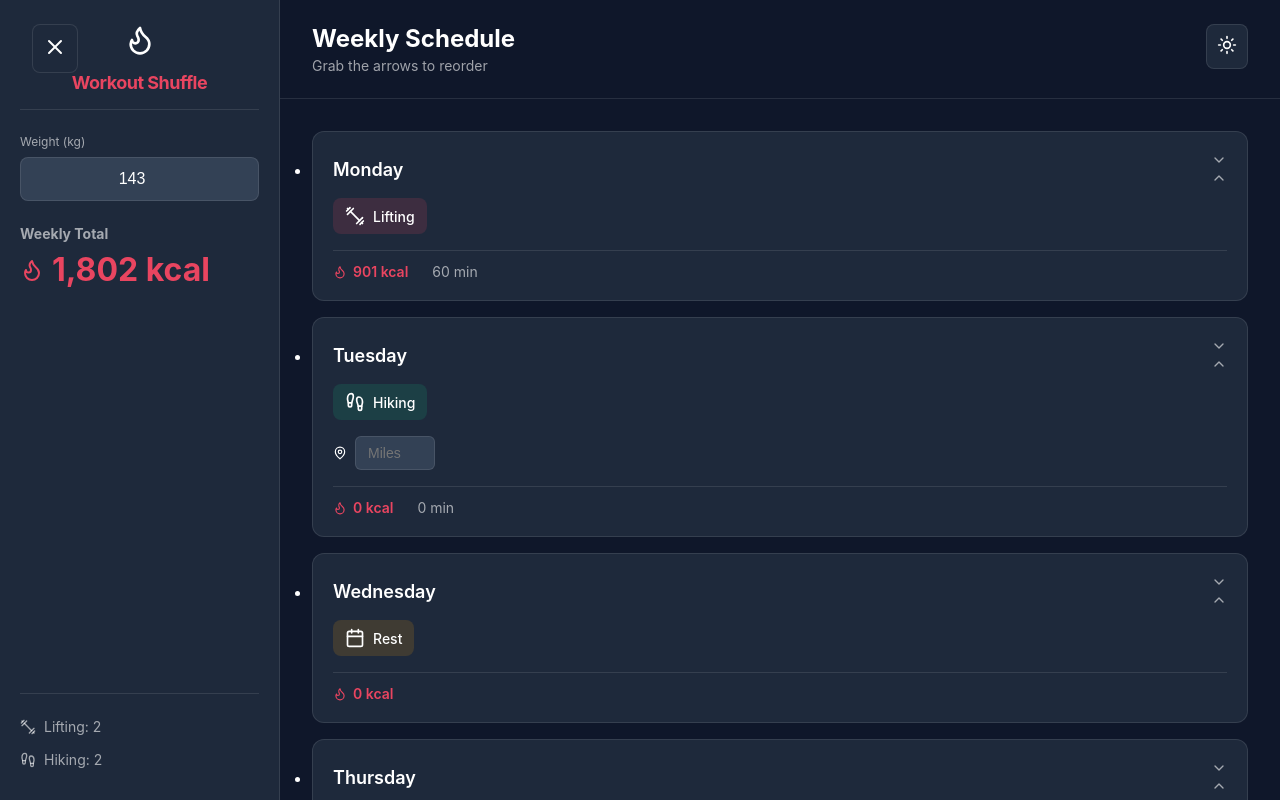
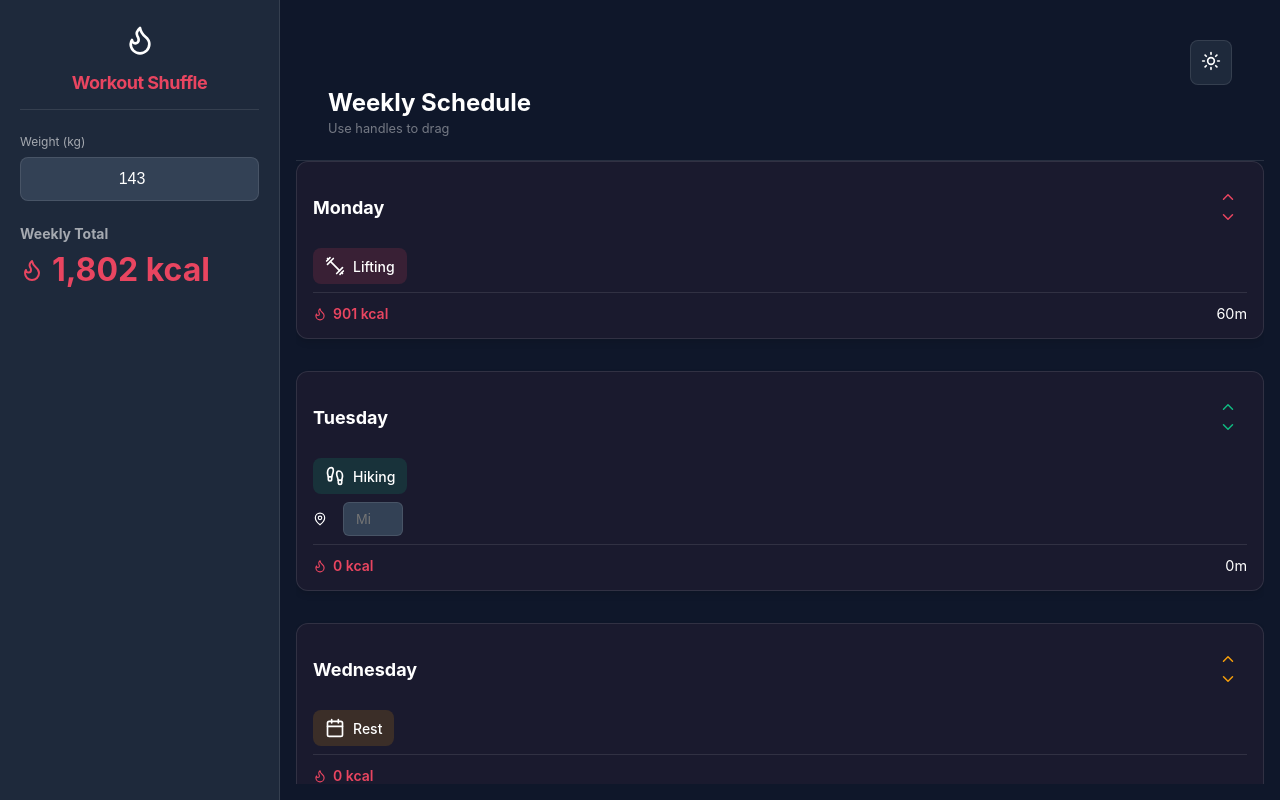
Before and after one commit to ludiusvox/workout-shuffle, a React (Vite) app: page / in a window 1280 px wide. Built offline with nearby package versions, Linux system fonts and the light colour scheme.

Commit message:
fixed shuffle bug

```diff
--- a/src/App.tsx
+++ b/src/App.tsx
@@ -46,6 +46,7 @@ function App() {
 
   const weeklyTotal = days.reduce((sum, day) => sum + calculateCalories(day), 0)
   const handleReorder = (newDays: Day[]) => setDays(newDays)
+
   const updateDayMiles = (id: string, miles: number) => {
     setDays(days.map(d => d.id === id ? { ...d, miles } : d))
   }
@@ -66,23 +67,22 @@ function App() {
     }
   }
 
-  const toggleSidebar = () => setSidebarCollapsed(!sidebarCollapsed)
-  const toggleTheme = () => setIsDarkTheme(!isDarkTheme)
-
   return (
     <div className={`app-container ${isDarkTheme ? 'dark-theme' : 'light-theme'}`}>
-      <button className="theme-toggle" onClick={toggleTheme} aria-label="Toggle theme">
+      {/* Utility Buttons */}
+      <div className="controls-overlay" style={{ position: 'fixed', top: '1rem', right: '1rem', zIndex: 100, display: 'flex', gap: '0.5rem' }}>
+        <button className="theme-toggle" onClick={() => setIsDarkTheme(!isDarkTheme)}>
           {isDarkTheme ? <Sun size={20} /> : <Moon size={20} />}
         </button>
-
         <button
-        className={`sidebar-toggle ${sidebarCollapsed ? 'collapsed' : ''}`}
-        onClick={toggleSidebar}
-        aria-label="Toggle sidebar"
+          className="sidebar-toggle"
+          onClick={() => setSidebarCollapsed(!sidebarCollapsed)}
         >
           {sidebarCollapsed ? <Menu size={24} /> : <X size={24} />}
         </button>
+      </div>
 
+      {/* Sidebar */}
       <aside className={`sidebar ${sidebarCollapsed ? 'collapsed' : ''}`}>
         <div className="logo">
           <Flame size={32} />
@@ -90,14 +90,11 @@ function App() {
         </div>
 
         <div className="weight-input">
-          <label htmlFor="weight">Weight (kg)</label>
+          <label>Weight (kg)</label>
           <input
             type="number"
-            id="weight"
             value={weight}
             onChange={(e) => setWeight(Number(e.target.value))}
-            min="50"
-            max="300"
           />
         </div>
 
@@ -108,26 +105,20 @@ function App() {
             {!sidebarCollapsed && <span>{weeklyTotal.toLocaleString()} kcal</span>}
           </div>
         </div>
-
-        <nav className="stats-nav">
-          <div className="stat-item">
-            <Dumbbell size={16} />
-            {!sidebarCollapsed && <span>Lifting: {days.filter(d => d.type === 'Lifting').length}</span>}
-          </div>
-          <div className="stat-item">
-            <Footprints size={16} />
-            {!sidebarCollapsed && <span>Hiking: {days.filter(d => d.type === 'Hiking').length}</span>}
-          </div>
-        </nav>
       </aside>
 
+      {/* Main Content Area */}
       <main
         className={`main-content ${sidebarCollapsed ? 'expanded' : ''}`}
-        style={{ touchAction: 'pan-y' }} // Ensures vertical scrolling is prioritized
+        style={{
+          padding: '1rem',
+          minHeight: '100vh',
+          touchAction: 'pan-y' // Vital for mobile scrolling
+        }}
       >
-        <header className="toolbar">
+        <header className="toolbar" style={{ marginTop: '3rem' }}>
           <h2>Weekly Schedule</h2>
-          {!sidebarCollapsed && <p>Grab the arrows to reorder</p>}
+          <p style={{ fontSize: '0.8rem', opacity: 0.7 }}>Use handles to drag</p>
         </header>
 
         <Reorder.Group
@@ -135,62 +126,75 @@ function App() {
           values={days}
           onReorder={handleReorder}
           className="days-list"
+          style={{ listStyle: 'none', padding: 0 }}
         >
           {days.map((day) => {
-            // Setup controls for each individual item
             const controls = useDragControls()
 
             return (
               <Reorder.Item
                 key={day.id}
                 value={day}
-                dragListener={false} // Disable dragging on the whole card
-                dragControls={controls} // Connect to custom handle
+                dragListener={false}
+                dragControls={controls}
                 className={`day-card ${day.type.toLowerCase()}`}
-                style={{ '--type-color': getTypeColor(day.type) } as React.CSSProperties}
+                style={{
+                  '--type-color': getTypeColor(day.type),
+                  position: 'relative',
+                  marginBottom: '1rem',
+                  padding: '1rem',
+                  borderRadius: '12px',
+                  background: isDarkTheme ? '#1a1a2e' : '#fff',
+                  boxShadow: '0 4px 6px rgba(0,0,0,0.1)',
+                  userSelect: 'none'
+                } as any}
               >
-                <div className="card-header">
-                  <span className="day-name">{day.name}</span>
-                  {/* The Drag Handle */}
+                <div className="card-header" style={{ display: 'flex', justifyContent: 'space-between', alignItems: 'center' }}>
+                  <span className="day-name" style={{ fontWeight: 'bold' }}>{day.name}</span>
+
+                  {/* Drag Handle - Optimized for Touch */}
                   <div
                     className="drag-handle"
-                    style={{ cursor: 'grab', touchAction: 'none' }}
                     onPointerDown={(e) => controls.start(e)}
+                    style={{
+                      cursor: 'grab',
+                      touchAction: 'none',
+                      padding: '10px', // Larger hit area for mobile
+                      display: 'flex',
+                      flexDirection: 'column',
+                      alignItems: 'center',
+                      color: getTypeColor(day.type)
+                    }}
                   >
-                    <ChevronDown size={16} />
-                    <ChevronUp size={16} />
+                    <ChevronUp size={18} />
+                    <ChevronDown size={18} />
                   </div>
                 </div>
 
-                <div className="card-type">
+                <div className="card-type" style={{ display: 'flex', alignItems: 'center', gap: '0.5rem', margin: '0.5rem 0' }}>
                   {getIcon(day.type)}
                   <span>{day.type}</span>
                 </div>
 
                 {day.type === 'Hiking' && (
-                  <div className="miles-input">
+                  <div className="miles-input" style={{ marginBottom: '0.5rem' }}>
                     <MapPin size={14} />
                     <input
                       type="number"
-                      placeholder="Miles"
                       value={day.miles || ''}
                       onChange={(e) => updateDayMiles(day.id, Number(e.target.value))}
-                      min="0.5"
-                      max="20"
-                      step="0.1"
+                      style={{ width: '60px', marginLeft: '0.5rem' }}
+                      placeholder="Mi"
                     />
                   </div>
                 )}
 
-                <div className="card-stats">
+                <div className="card-stats" style={{ display: 'flex', justifyContent: 'space-between', fontSize: '0.9rem' }}>
                   <span className="calories">
-                    <Flame size={14} color="#e94560" />
-                    {calculateCalories(day).toLocaleString()} kcal
+                    <Flame size={14} color="#e94560" /> {calculateCalories(day)} kcal
                   </span>
                   {day.type !== 'Rest' && (
-                    <span className="duration">
-                      {day.type === 'Lifting' ? '60 min' : `${(day.miles || 0) * 20} min`}
-                    </span>
+                    <span>{day.type === 'Lifting' ? '60m' : `${(day.miles || 0) * 20}m`}</span>
                   )}
                 </div>
               </Reorder.Item>
```
Also changed, not shown: 5 other files (tests, documents, lock files or other folders). Lines whose indentation alone changed are shown as unchanged.
